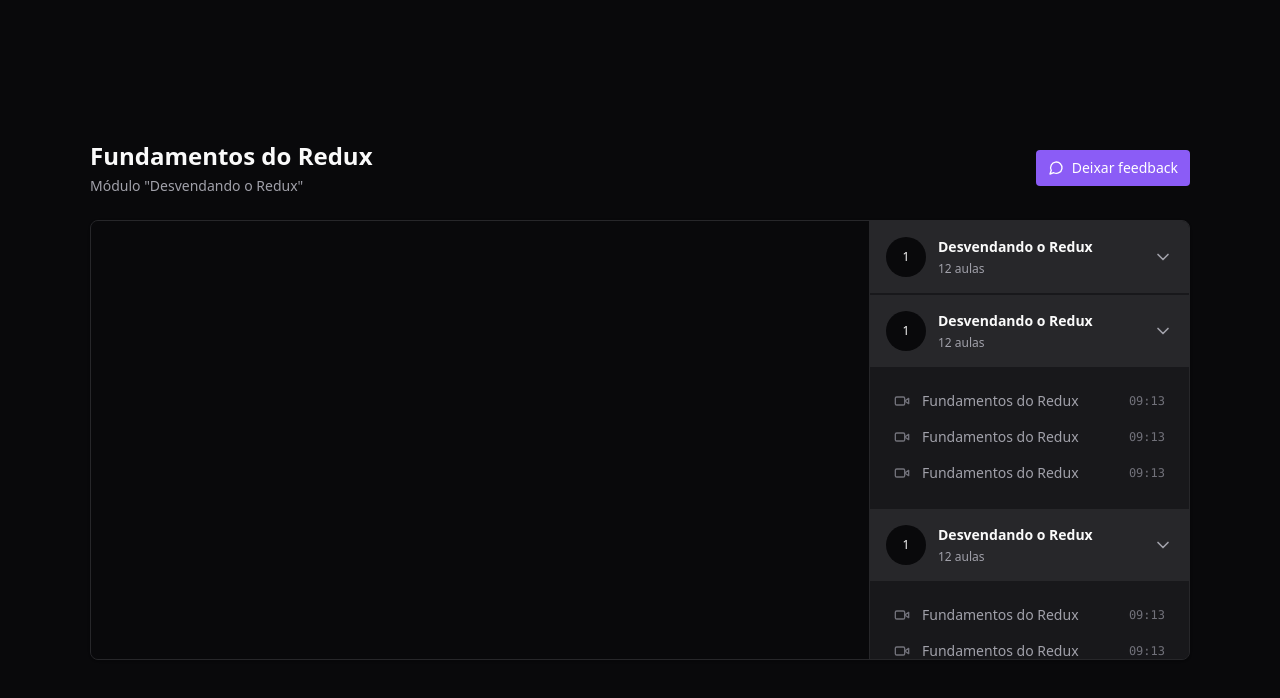
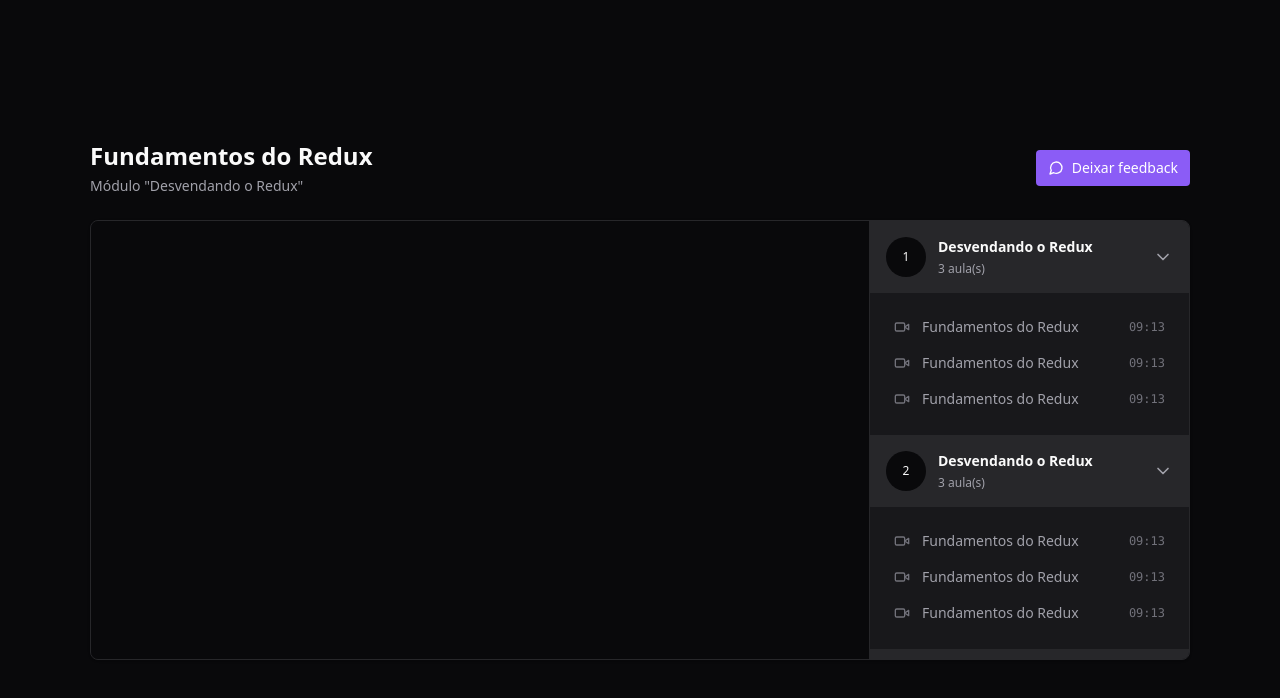
Before and after one commit to Ruteski/react-redux-zustand, a React (Vite) app: page / in a window 1280 px wide. Shown: the top 698 px of the page. Built offline with nearby package versions, Linux system fonts and the light colour scheme.

Commit message:
Seprando a UI em componentes

```diff
--- /dev/null
+++ b/src/components/Header.tsx
@@ -0,0 +1,8 @@
+export function Header() {
+  return (
+    <div className="flex flex-col gap-1">
+      <h1 className="text-2xl font-bold">Fundamentos do Redux</h1>
+      <span className="text-sm text-zinc-400">Módulo "Desvendando o Redux"</span>
+    </div>
+  )
+}
--- /dev/null
+++ b/src/components/Lesson.tsx
@@ -0,0 +1,16 @@
+import {Video} from "lucide-react";
+
+interface LessonProps {
+  title: string,
+  duration: string,
+}
+
+export function Lesson({duration, title}: LessonProps) {
+  return (
+    <button className="flex items-center gap-3 text-sm text-zinc-400">
+      <Video className="w-4 h-4 text-zinc-500" />
+      <span>{title}</span>
+      <span className="ml-auto font-mono text-xs text-zinc-500">{duration}</span>
+    </button>
+  )
+}
--- /dev/null
+++ b/src/components/Module.tsx
@@ -0,0 +1,33 @@
+import {ChevronDown} from "lucide-react";
+import {Lesson} from "./Lesson.tsx";
+
+interface ModuleProps {
+  moduleIndex: number,
+  title: string;
+  amountOfLessons: number,
+}
+
+export function Module({amountOfLessons, moduleIndex, title}: ModuleProps) {
+  return (
+    <div>
+      <button className="flex w-full items-center gap-3 bg-zinc-800 p-4">
+        <div className="flex h-10 w-10 rounded-full items-center justify-center bg-zinc-950 text-xs">
+          {moduleIndex + 1}
+        </div>
+
+        <div className="flex flex-col gap-1 text-left">
+          <strong className="text-sm">{title}</strong>
+          <span className="text-xs text-zinc-400">{amountOfLessons} aula(s)</span>
+        </div>
+
+        <ChevronDown className="w-5 h-5 ml-auto text-zinc-400" />
+      </button>
+
+      <nav className="relative flex flex-col gap-4 p-6">
+        <Lesson title="Fundamentos do Redux" duration="09:13" />
+        <Lesson title="Fundamentos do Redux" duration="09:13" />
+        <Lesson title="Fundamentos do Redux" duration="09:13" />
+      </nav>
+    </div>
+  )
+}
--- /dev/null
+++ b/src/components/Video.tsx
@@ -0,0 +1,14 @@
+import ReactPlayer from "react-player";
+
+export function Video() {
+  return (
+    <div className="w-full bg-zinc-950 aspect-video">
+      <ReactPlayer
+        width="100%"
+        height="100%"
+        controls={false}
+        url="https://www.youtube.com/watch?v=Jai8w6K_GnY"
+      />
+    </div>
+  )
+}
--- a/src/pages/Player.tsx
+++ b/src/pages/Player.tsx
@@ -1,16 +1,15 @@
-import {ChevronDown, MessageCircle, Video} from "lucide-react";
-import ReactPlayer from 'react-player';
+import { MessageCircle} from "lucide-react";
+import {Header} from "../components/Header.tsx";
+import {Video} from "../components/Video.tsx";
+import {Module} from "../components/Module.tsx";
 
 export function Player() {
   return (
     <div className="h-screen bg-zinc-950 text-zinc-50 flex justify-center items-center">
       <div className="flex w-[1100px] flex-col gap-6">
         <div className="flex items-center justify-between">
-          {/*HEADER*/}
-          <div className="flex flex-col gap-1">
-            <h1 className="text-2xl font-bold">Fundamentos do Redux</h1>
-            <span className="text-sm text-zinc-400">Módulo "Desvendando o Redux"</span>
-          </div>
+          <Header />
+
 
           <button className="flex items-center gap-2 rounded bg-violet-500 px-3 py-2 text-sm font-medium text-white hover:bg-violet-600">
             <MessageCircle className="h-4 w-4" />
@@ -21,115 +20,13 @@
 
         <main className="relative flex overflow-hidden rounded-lg border border-zinc-800 bg-zinc-900 shadow pr-80">
           <div className="flex-1">
-            <div className="w-full bg-zinc-950 aspect-video">
-              <ReactPlayer
-                width="100%"
-                height="100%"
-                controls={false}
-                url="https://www.youtube.com/watch?v=Jai8w6K_GnY"
-              />
-            </div>
+            <Video />
           </div>
 
           <aside className="w-80 absolute top-0 bottom-0 right-0 border-l divide-y-2 divide-zinc-900 border-zinc-800 bg-zinc-900 overflow-y-scroll scrollbar scrollbar-thin scrollbar-track-zinc-950 scrollbar-thumb-zinc-800">
-            <div>
-              <button className="flex w-full items-center gap-3 bg-zinc-800 p-4">
-                <div className="flex h-10 w-10 rounded-full items-center justify-center bg-zinc-950 text-xs">1</div>
-
-                <div className="flex flex-col gap-1 text-left">
-                  <strong className="text-sm">Desvendando o Redux</strong>
-                  <span className="text-xs text-zinc-400">12 aulas</span>
-                </div>
-
-                <ChevronDown className="w-5 h-5 ml-auto text-zinc-400" />
-              </button>
-
-              {/*<nav className="relative flex flex-col gap-4 p-6">*/}
-              {/*  <button className="flex items-center gap-3 text-sm text-zinc-400">*/}
-              {/*    <Video className="w-4 h-4 text-zinc-500" />*/}
-              {/*    <span>Fundamentos do Redux</span>*/}
-              {/*    <span className="ml-auto font-mono text-xs text-zinc-500">09:13</span>*/}
-              {/*  </button>*/}
-
-              {/*  <button className="flex items-center gap-3 text-sm text-zinc-400">*/}
-              {/*    <Video className="w-4 h-4 text-zinc-500" />*/}
-              {/*    <span>Fundamentos do Redux</span>*/}
-              {/*    <span className="ml-auto font-mono text-xs text-zinc-500">09:13</span>*/}
-              {/*  </button>*/}
-
-              {/*  <button className="flex items-center gap-3 text-sm text-zinc-400">*/}
-              {/*    <Video className="w-4 h-4 text-zinc-500" />*/}
-              {/*    <span>Fundamentos do Redux</span>*/}
-              {/*    <span className="ml-auto font-mono text-xs text-zinc-500">09:13</span>*/}
-              {/*  </button>*/}
-              {/*</nav>*/}
-            </div>
-
-            <div>
-              <button className="flex w-full items-center gap-3 bg-zinc-800 p-4">
-                <div className="flex h-10 w-10 rounded-full items-center justify-center bg-zinc-950 text-xs">1</div>
-
-                <div className="flex flex-col gap-1 text-left">
-                  <strong className="text-sm">Desvendando o Redux</strong>
-                  <span className="text-xs text-zinc-400">12 aulas</span>
-                </div>
-
-                <ChevronDown className="w-5 h-5 ml-auto text-zinc-400" />
-              </button>
-
-              <nav className="relative flex flex-col gap-4 p-6">
-                <button className="flex items-center gap-3 text-sm text-zinc-400">
-                  <Video className="w-4 h-4 text-zinc-500" />
-                  <span>Fundamentos do Redux</span>
-                  <span className="ml-auto font-mono text-xs text-zinc-500">09:13</span>
-                </button>
-
-                <button className="flex items-center gap-3 text-sm text-zinc-400">
-                  <Video className="w-4 h-4 text-zinc-500" />
-                  <span>Fundamentos do Redux</span>
-                  <span className="ml-auto font-mono text-xs text-zinc-500">09:13</span>
-                </button>
-
-                <button className="flex items-center gap-3 text-sm text-zinc-400">
-                  <Video className="w-4 h-4 text-zinc-500" />
-                  <span>Fundamentos do Redux</span>
-                  <span className="ml-auto font-mono text-xs text-zinc-500">09:13</span>
-                </button>
-              </nav>
-            </div>
-
-            <div>
-              <button className="flex w-full items-center gap-3 bg-zinc-800 p-4">
-                <div className="flex h-10 w-10 rounded-full items-center justify-center bg-zinc-950 text-xs">1</div>
-
-                <div className="flex flex-col gap-1 text-left">
-                  <strong className="text-sm">Desvendando o Redux</strong>
-                  <span className="text-xs text-zinc-400">12 aulas</span>
-                </div>
-
-                <ChevronDown className="w-5 h-5 ml-auto text-zinc-400" />
-              </button>
-
-              <nav className="relative flex flex-col gap-4 p-6">
-                <button className="flex items-center gap-3 text-sm text-zinc-400">
-                  <Video className="w-4 h-4 text-zinc-500" />
-                  <span>Fundamentos do Redux</span>
-                  <span className="ml-auto font-mono text-xs text-zinc-500">09:13</span>
-                </button>
-
-                <button className="flex items-center gap-3 text-sm text-zinc-400">
-                  <Video className="w-4 h-4 text-zinc-500" />
-                  <span>Fundamentos do Redux</span>
-                  <span className="ml-auto font-mono text-xs text-zinc-500">09:13</span>
-                </button>
-
-                <button className="flex items-center gap-3 text-sm text-zinc-400">
-                  <Video className="w-4 h-4 text-zinc-500" />
-                  <span>Fundamentos do Redux</span>
-                  <span className="ml-auto font-mono text-xs text-zinc-500">09:13</span>
-                </button>
-              </nav>
-            </div>
+            <Module title="Desvendando o Redux" amountOfLessons={3} moduleIndex={0}/>
+            <Module title="Desvendando o Redux" amountOfLessons={3} moduleIndex={1}/>
+            <Module title="Desvendando o Redux" amountOfLessons={3} moduleIndex={2}/>
           </aside>
         </main>
       </div>
```
